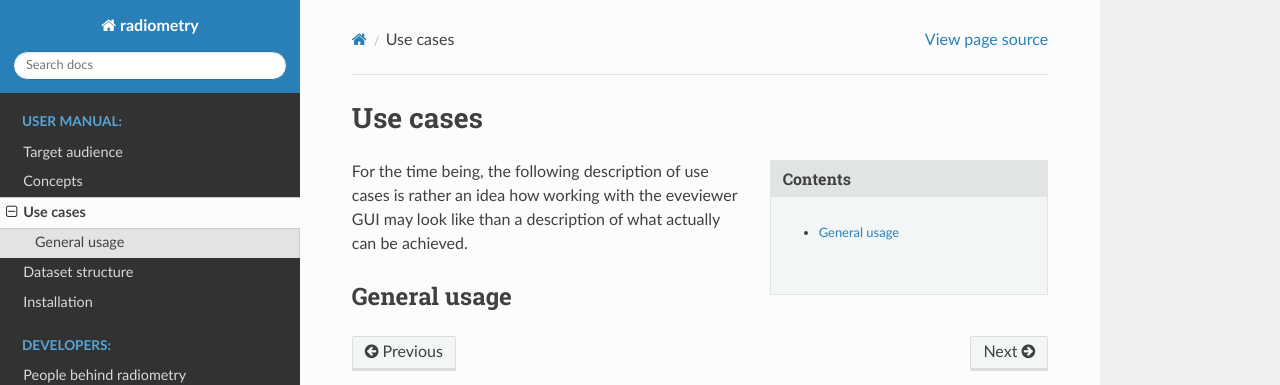
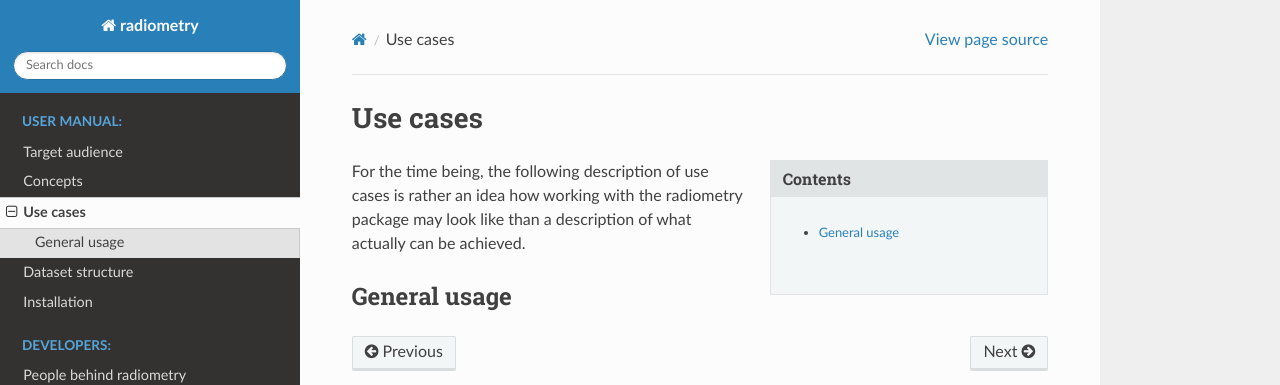
Before and after one commit to tillbiskup/radiometry, a Sphinx documentation site: the page built from docs/usecases.rst, in a window 1280 px wide. Shown: the top 385 px of the page. Built offline with Sphinx 7.4.7 and the Read the Docs theme 2.0.0, drawn with Linux system fonts in a browser that asks for light colours.

Commit message:
Add ORCID; fix typo in use cases

```diff
--- a/docs/usecases.rst
+++ b/docs/usecases.rst
@@ -11,7 +11,7 @@
         :depth: 1
 
 
-For the time being, the following description of use cases is rather an idea how working with the eveviewer GUI may look like than a description of what actually can be achieved.
+For the time being, the following description of use cases is rather an idea how working with the radiometry package may look like than a description of what actually can be achieved.
 
 
 General usage
```
Also changed, not shown: 2 other files.
